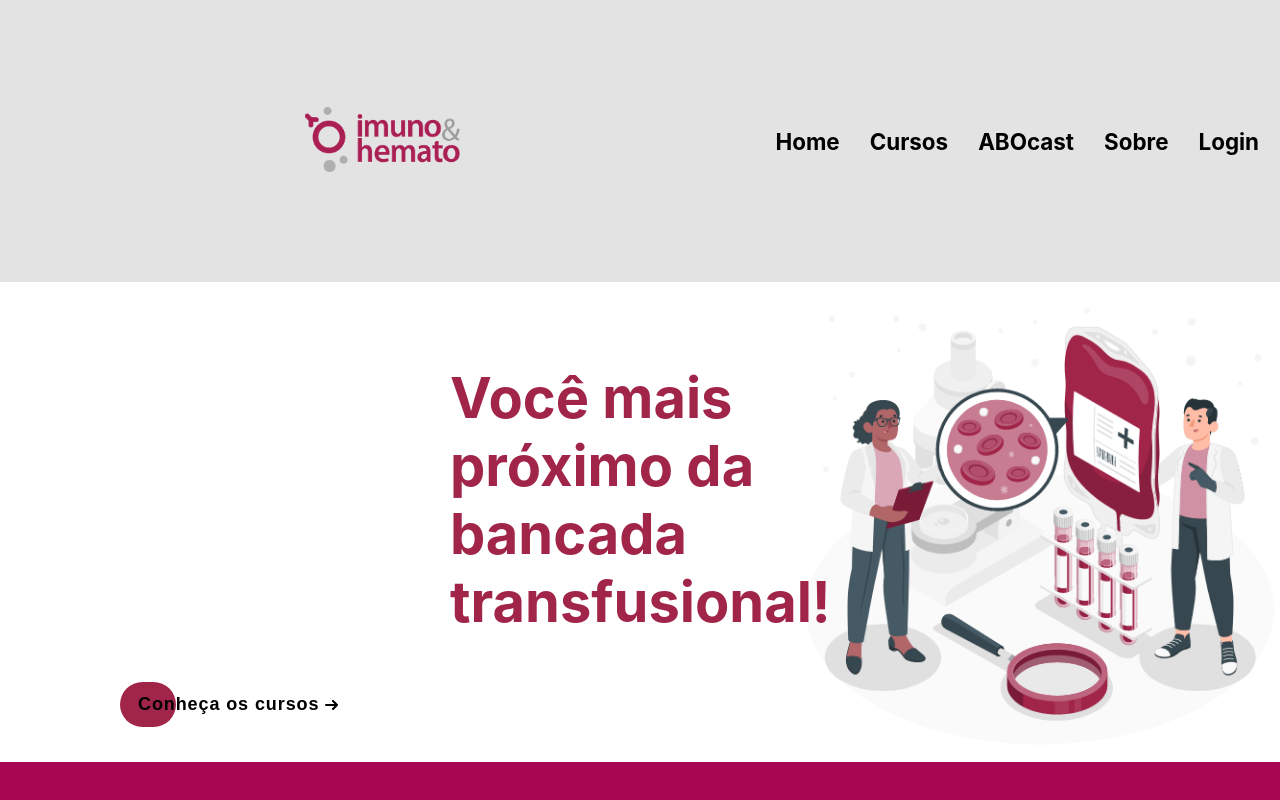
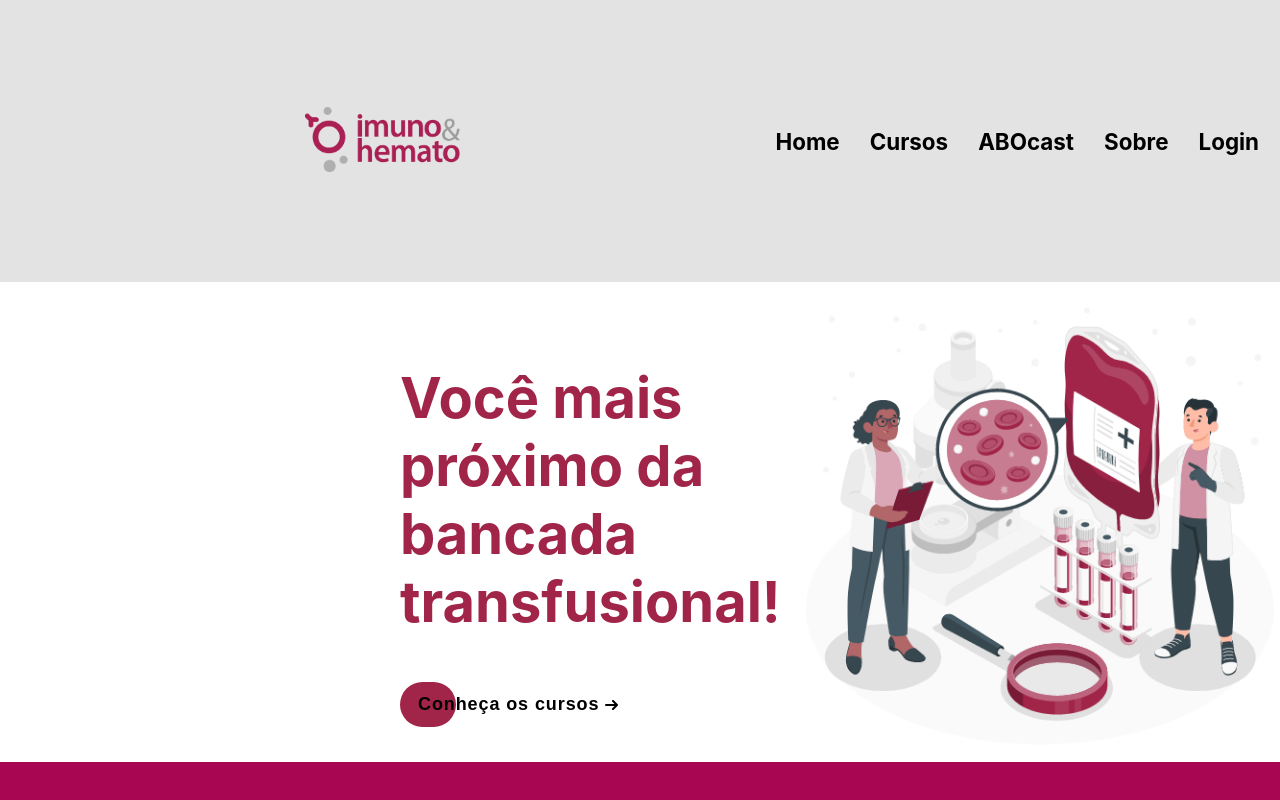
Before and after one commit to Bielhsn/imuno_hemato, a React (Create React App) app: page / in a window 1280 px wide. Shown: the top 800 px of the page. Built offline with nearby package versions, Linux system fonts and the light colour scheme.

Commit message:
Arrumando css

```diff
--- a/src/pages/Cursos.jsx
+++ b/src/pages/Cursos.jsx
@@ -20,13 +20,6 @@ const Cursos = () => {
                 <div class="cursos-texto">
                     <h2>Educação sem distância.</h2>
                     <p>A imuno&hemato tem como principal objetivo tornar acessível o conhecimento e a educação em imuno-hematologia e hemoterapia por todos que querem e precisam aprender.</p>
-                    <button className="cta-cursos" onClick={() => window.location.href = '/cursos'}>
-                        <span>Conheça os cursos</span>
-                        <svg width="15px" height="10px" viewBox="0 0 13 10">
-                            <path d="M1,5 L11,5"></path>
-                            <polyline points="8 1 12 5 8 9"></polyline>
-                        </svg>
-                    </button>
                 </div>
                 <div class="cursos-imagem_banner">
                     <img src={curso_banner} alt='Cursos'></img>
--- a/src/pages/SobreNos.jsx
+++ b/src/pages/SobreNos.jsx
@@ -15,7 +15,7 @@ const SobreNos = () => {
           <p>
           31 anos, biomédica com especialização em imuno-hematologia pela ABHH e vestibulanda de medicina. Com 10 anos de experiência em banco de sangue e terapia celular, possui mestrado pela UNIFESP, com publicações importantes na área. Atualmente, desenvolve pesquisa sobre o sistema Rh na UNIFESP e Fundação Pró Sangue, em busca do título de doutora. Também leciona imuno-hematologia na pós-graduação da Universidade São Camilo. Apaixonada por educação e ciência, acredita na transformação do mundo por meio do conhecimento.
           </p>
-          <button className="cta" onClick={() => window.location.href = '/cursos'}>
+          <button className="cta-sobre" onClick={() => window.location.href = '/cursos'}>
             <span>Ver Currículo</span>
             <svg width="15px" height="10px" viewBox="0 0 13 10">
               <path d="M1,5 L11,5"></path>
--- a/src/pages/css/Home.css
+++ b/src/pages/css/Home.css
@@ -34,7 +34,7 @@
 .banner-content h1 {
   font-size: 3.5em;
   color: #a12449;
-  margin-left: 430px;
+  margin-left: 380px;
 }
 
 /* Estilos para o botão */
@@ -46,7 +46,7 @@
   border: none;
   background: none;
   cursor: pointer;
-  margin-left: 400px;
+  margin-left: 380px;
 }
 
 .cta:before {
--- a/src/pages/css/Sobre.css
+++ b/src/pages/css/Sobre.css
@@ -51,7 +51,7 @@
 }
 
 /* Estilos para o botão */
-.cta {
+.cta-sobre {
   position: relative;
   margin: auto;
   padding: 12px 18px;
@@ -62,7 +62,7 @@
   margin-left: 100px;
 }
 
-.cta:before {
+.cta-sobre:before {
   content: "";
   position: absolute;
   top: 0;
@@ -75,7 +75,7 @@
   transition: all 0.3s ease;
 }
 
-.cta span {
+.cta-sobre span {
   position: relative;
   font-family: "Ubuntu", sans-serif;
   font-size: 18px;
@@ -84,7 +84,7 @@
   color: #000000;
 }
 
-.cta svg {
+.cta-sobre svg {
   position: relative;
   top: 0;
   margin-left: 10px;
@@ -97,16 +97,16 @@
   transition: all 0.3s ease;
 }
 
-.cta:hover:before {
+.cta-sobre:hover:before {
   width: 100%;
   background: #a12449;
 }
 
-.cta:hover svg {
+.cta-sobre:hover svg {
   transform: translateX(0);
 }
 
-.cta:active {
+.cta-sobre:active {
   transform: scale(0.95);
 }
 
```
